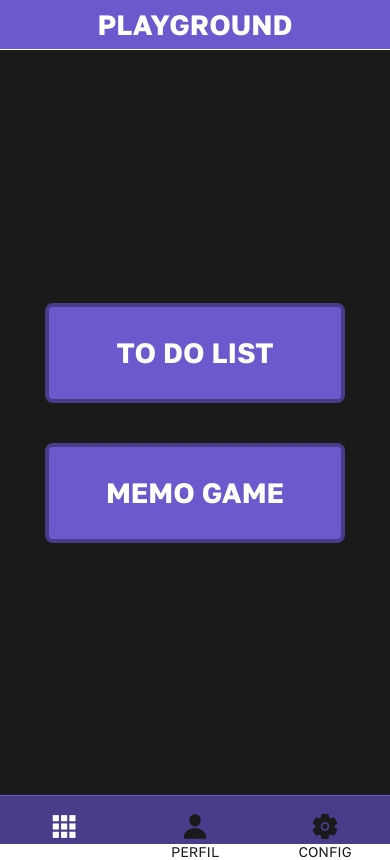
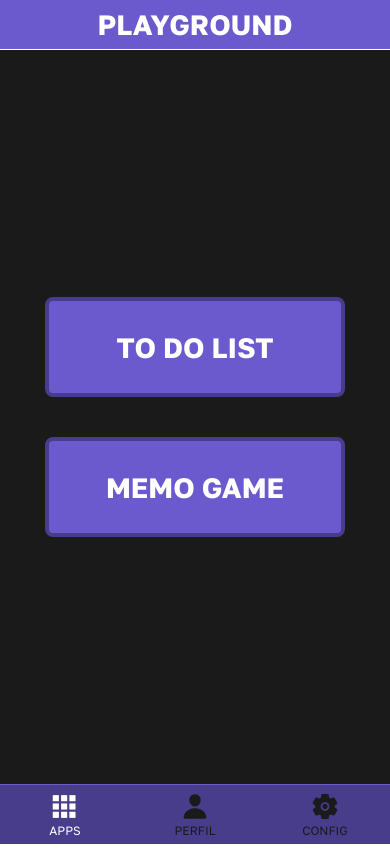
Before and after one commit to santio89/playground-react-native, a React Native app: screen /AppsHome in a window 390 px wide. Built offline with nearby package versions, Linux system fonts and the light colour scheme.

Commit message:
small fix

```diff
--- a/navigation/TabNavigator.js
+++ b/navigation/TabNavigator.js
@@ -1,15 +1,28 @@
-import { StyleSheet, Text, View } from 'react-native'
+import { StyleSheet, Text, View, Dimensions } from 'react-native'
+import { useEffect, useState } from 'react';
 import AppNavigator from './AppNavigator';
 import { createBottomTabNavigator } from '@react-navigation/bottom-tabs'
 import Constants from '../constants/Styles.js'
 import { Ionicons } from '@expo/vector-icons';
 import Profile from '../screens/Profile';
 import Settings from '../screens/Settings';
-import Header from '../components/Header';
-
 const BottomTabs = createBottomTabNavigator();
 
 const TabNavigator = () => {
+    const [windowWidth, setWindowWidth] = useState(Dimensions.get('window').width);
+
+    const updateWindowWidth = () => {
+        setWindowWidth(Dimensions.get('window').width)
+    }
+
+    useEffect(() => {
+        const dimensionsHandler = Dimensions.addEventListener("change", updateWindowWidth)
+
+        return () => {
+            dimensionsHandler.remove()
+        }
+    })
+
   return (
     <BottomTabs.Navigator initialRouteName='Apps'
     screenOptions={{headerShown: false, tabBarShowLabel: false, tabBarStyle:styles.tabBar}}>
@@ -18,7 +31,7 @@ const TabNavigator = () => {
             tabBarIcon: ({focused}) => (
                 <View style={[styles.item, focused && styles.itemFocused]}>
                     <Ionicons name="apps-sharp" size={Constants.fontLg} color={focused?Constants.colorWhite:Constants.colorDark} />
-                    <Text>APPS</Text>
+                    <Text style={[styles.itemText, focused && styles.itemTextFocused, windowWidth<=800 && styles.itemTextMobile]}>APPS</Text>
                 </View>
             ),
             title: 'APPS | PLAYGROUND'
@@ -28,7 +41,7 @@ const TabNavigator = () => {
             tabBarIcon: ({focused}) => (
                 <View style={[styles.item, focused && styles.itemFocused]}>
                     <Ionicons name="person" size={Constants.fontLg} color={focused?Constants.colorWhite:Constants.colorDark} />
-                    <Text>PERFIL</Text>
+                    <Text style={[styles.itemText, focused && styles.itemTextFocused, windowWidth<=800 && styles.itemTextMobile]}>PERFIL</Text>
                 </View>
             ),
             title: 'PERFIL | PLAYGROUND'
@@ -38,7 +51,7 @@ const TabNavigator = () => {
             tabBarIcon: ({focused}) => (
                 <View style={[styles.item, focused && styles.itemFocused]}>
                     <Ionicons name="settings" size={Constants.fontLg} color={focused?Constants.colorWhite:Constants.colorDark} />
-                    <Text>CONFIG</Text>
+                    <Text style={[styles.itemText, focused && styles.itemTextFocused, windowWidth<=800 && styles.itemTextMobile]}>CONFIG</Text>
                 </View>
             ),
             title: 'CONFIG | PLAYGROUND'
@@ -54,7 +67,7 @@ const styles = StyleSheet.create({
     tabBar: {
         color: Constants.colorPrimaryDark,
         backgroundColor: Constants.colorPrimaryDark,
-        padding: 30,
+        height: 60,
         borderTopColor: Constants.colorPrimary,
         borderTopWidth: 1,
     },
@@ -66,5 +79,15 @@ const styles = StyleSheet.create({
     },
     itemFocused: {
         color: Constants.colorWhite
+    },
+    itemText: {
+        color: Constants.colorDark,
+        fontSize: 16,
+    },
+    itemTextFocused: {
+        color: Constants.colorWhite,
+    },
+    itemTextMobile: {
+        fontSize: 12
     }
 })
--- a/screens/MainMenu.js
+++ b/screens/MainMenu.js
@@ -22,7 +22,7 @@ const MainMenu = ({ navigation }) => {
         <>
             <Header />
             <ScrollView contentContainerStyle={styles.menuWrapper}>
-                <View style={[styles.menuContainer, { flexDirection: windowWidth > 800 ? 'row' : 'column' }/* , { alignItems: windowWidth > 800 ? 'center' : 'stretch' } */]}>
+                <View style={[styles.menuContainer, { flexDirection: windowWidth > 800 ? 'row' : 'column' }]}>
                     <TouchableOpacity style={[styles.menuOption, { width: windowWidth > 800 ? 'auto' : (windowWidth > 320 ? 300 : '100%') }]} onPress={() => { navigation.navigate("ToDoList") }}>
                         <Text style={styles.menuOptionText}>TO DO LIST</Text>
                     </TouchableOpacity>
```
